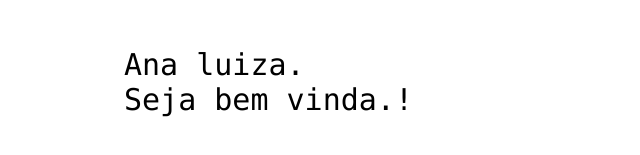
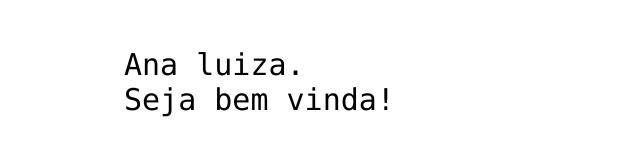
Before and after one commit to brunomeida/build-blocks, a plain HTML site: page index.html in a window 1280 px wide. Shown: the part 341-496 px from the top of the page, 316-956 px from the left. Drawn offline with Linux system fonts and the light colour scheme.

Commit message:
Update index.html

```diff
--- a/index.html
+++ b/index.html
@@ -12,7 +12,7 @@
 <img src="https://ci4.googleusercontent.com/proxy/8wrJbxqcui-YveGVy4eVh2s_hq_R3hMinrFW6N4cepPDfnUJRIfdZXbJjbkXyDcCnAV-wx-1HkolgVLMAZuzJ5YrHwbtprVs5nu9-2_CMp-SujfNXpCil4VRDYCVprmrU0TkhaRp=s0-d-e1-ft#https://octocat-generator-assets.githubusercontent.com/my-octocat-1615730672266.png" id="octocat" alt="octocat-gif" />
 
 <!-- Change this code here by copy and pasting your template on line 15 -->
-<p>Ana luiza. <br> Seja bem vinda.!</p>
+<p>Ana luiza. <br> Seja bem vinda!</p>
 
 </body>
 </html>
```
